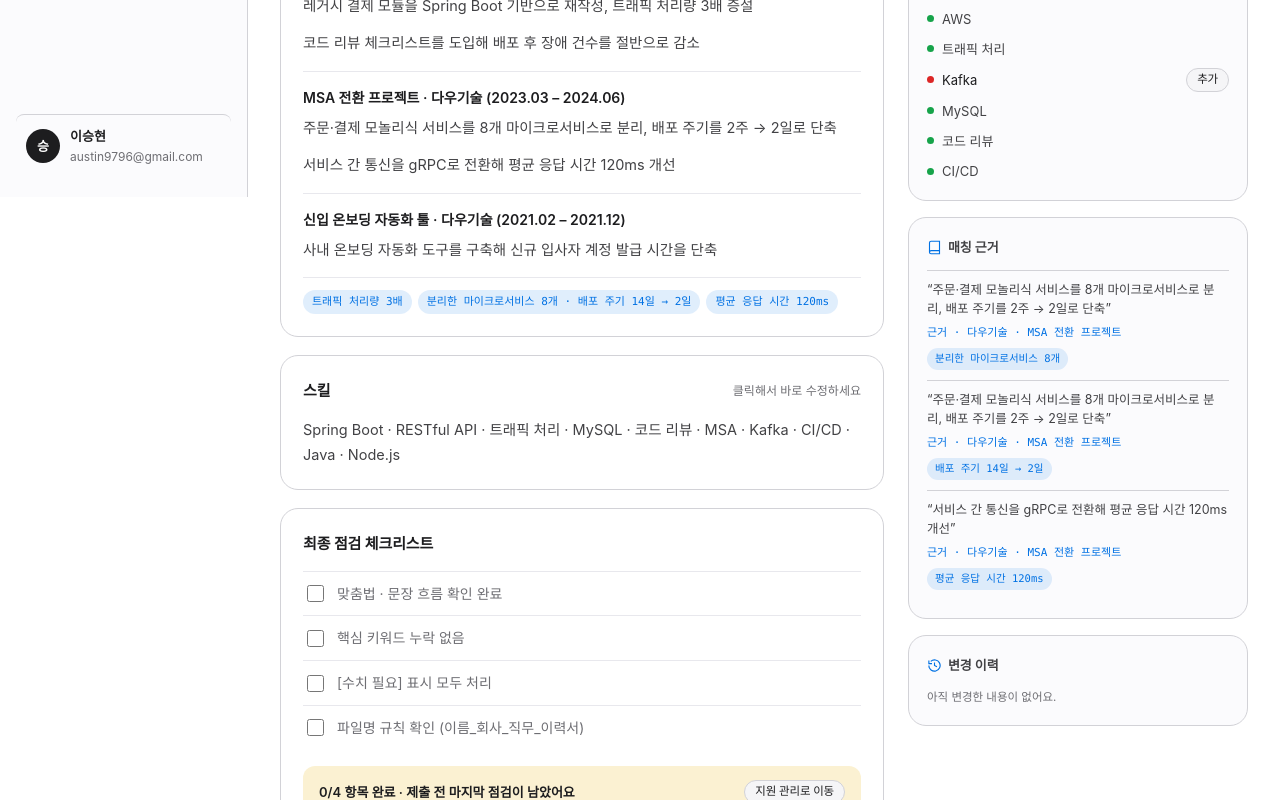
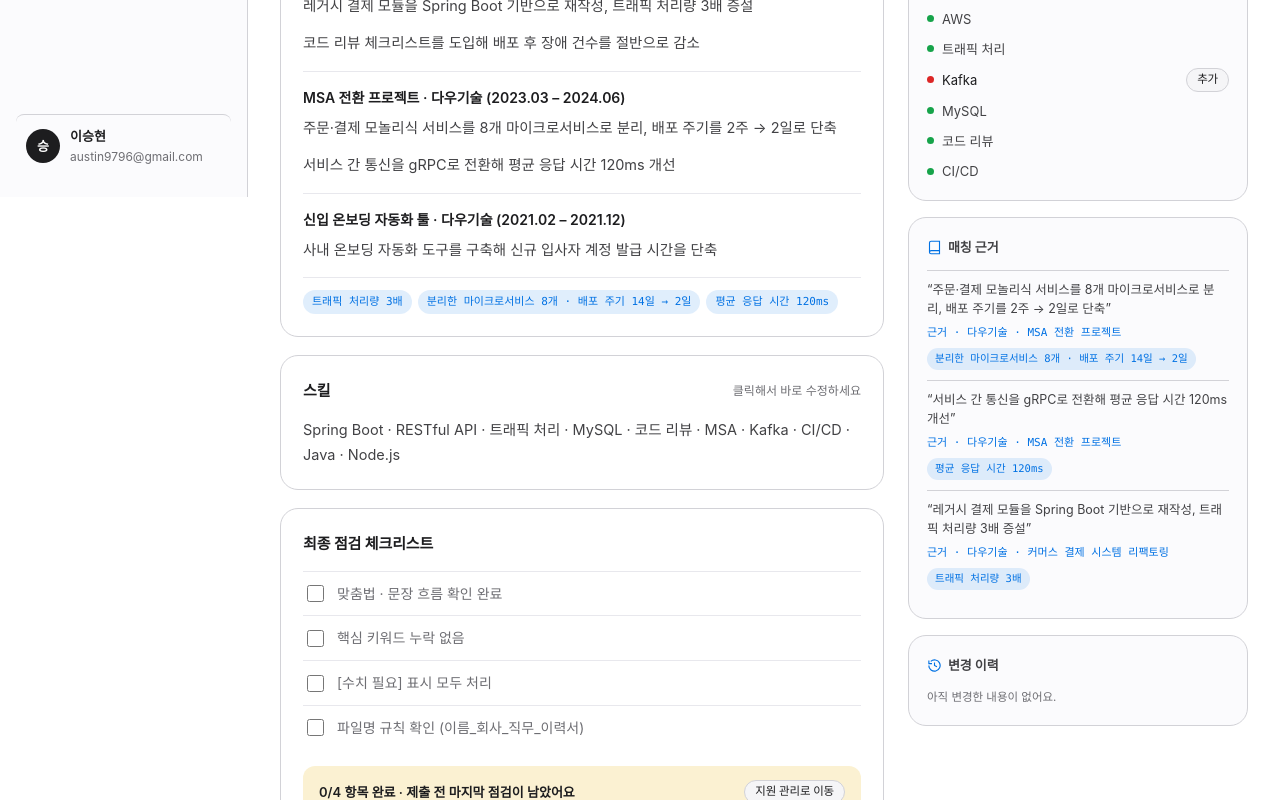
Before and after one commit to St-nomadic/Nansa, a React (Vite) app in the folder react-prototype/: page /editor in a window 1280 px wide. Shown: the part 603-1403 px from the top of the page. Built offline with nearby package versions, Linux system fonts and the light colour scheme; a web font is replaced by a local one.

Commit message:
Implement josa function for Korean particle selection
Added a function to select Korean particles based on the final consonant of a word. Updated summary generation to use the new function for proper particle usage.

```diff
--- a/react-prototype/src/data/compose.js
+++ b/react-prototype/src/data/compose.js
@@ -99,6 +99,17 @@ export function buildContext(job, settings) {
   };
 }
 
+/* ---------------- 한글 조사 ---------------- */
+
+/** 앞 글자의 받침에 따라 조사를 고른다. (영문·숫자로 끝나면 받침 없음으로 취급) */
+export function josa(word, withFinal, withoutFinal) {
+  const s = String(word || '');
+  if (!s) return withoutFinal;
+  const code = s.charCodeAt(s.length - 1);
+  if (code < 0xac00 || code > 0xd7a3) return withoutFinal;
+  return (code - 0xac00) % 28 !== 0 ? withFinal : withoutFinal;
+}
+
 /* ---------------- 톤 ---------------- */
 
 const POLISH_MAP = [
@@ -155,7 +166,10 @@ function composeResume(job, ctx, settings) {
       ? `${job.title} 직무 기준 ${ctx.years}년차입니다.`
       : `${job.title} 직무에 지원합니다.`
   );
-  if (keyTerms.length) summaryParts.push(`${keyTerms.join(' · ')}을 중심으로 일해 왔습니다.`);
+  if (keyTerms.length) {
+    const tail = keyTerms[keyTerms.length - 1];
+    summaryParts.push(`${keyTerms.join(' · ')}${josa(tail, '을', '를')} 중심으로 일해 왔습니다.`);
+  }
   if (top.length) summaryParts.push(`대표 성과는 ${top.map(formatAchievement).join(', ')}입니다.`);
 
   const sections = [
@@ -336,11 +350,20 @@ export function composeDocument(job, type, settings) {
   const withMetric = bodyBlocks.filter(b => b.metric).length;
   const needs = bodyBlocks.filter(b => b.needsMetric);
 
-  const matchPoints = ctx.achievements.slice(0, 3).map(a => ({
-    text: a.bullet.text,
-    source: `${a.career.company} · ${a.career.project || a.career.role}`,
-    metric: formatAchievement(a),
-  }));
+  const byBullet = new Map();
+  ctx.achievements.forEach(a => {
+    const key = a.bullet.id;
+    if (byBullet.has(key)) {
+      byBullet.get(key).metric += ' · ' + formatAchievement(a);
+      return;
+    }
+    byBullet.set(key, {
+      text: a.bullet.text,
+      source: `${a.career.company} · ${a.career.project || a.career.role}`,
+      metric: formatAchievement(a),
+    });
+  });
+  const matchPoints = [...byBullet.values()].slice(0, 3);
 
   return {
     sections,
```
